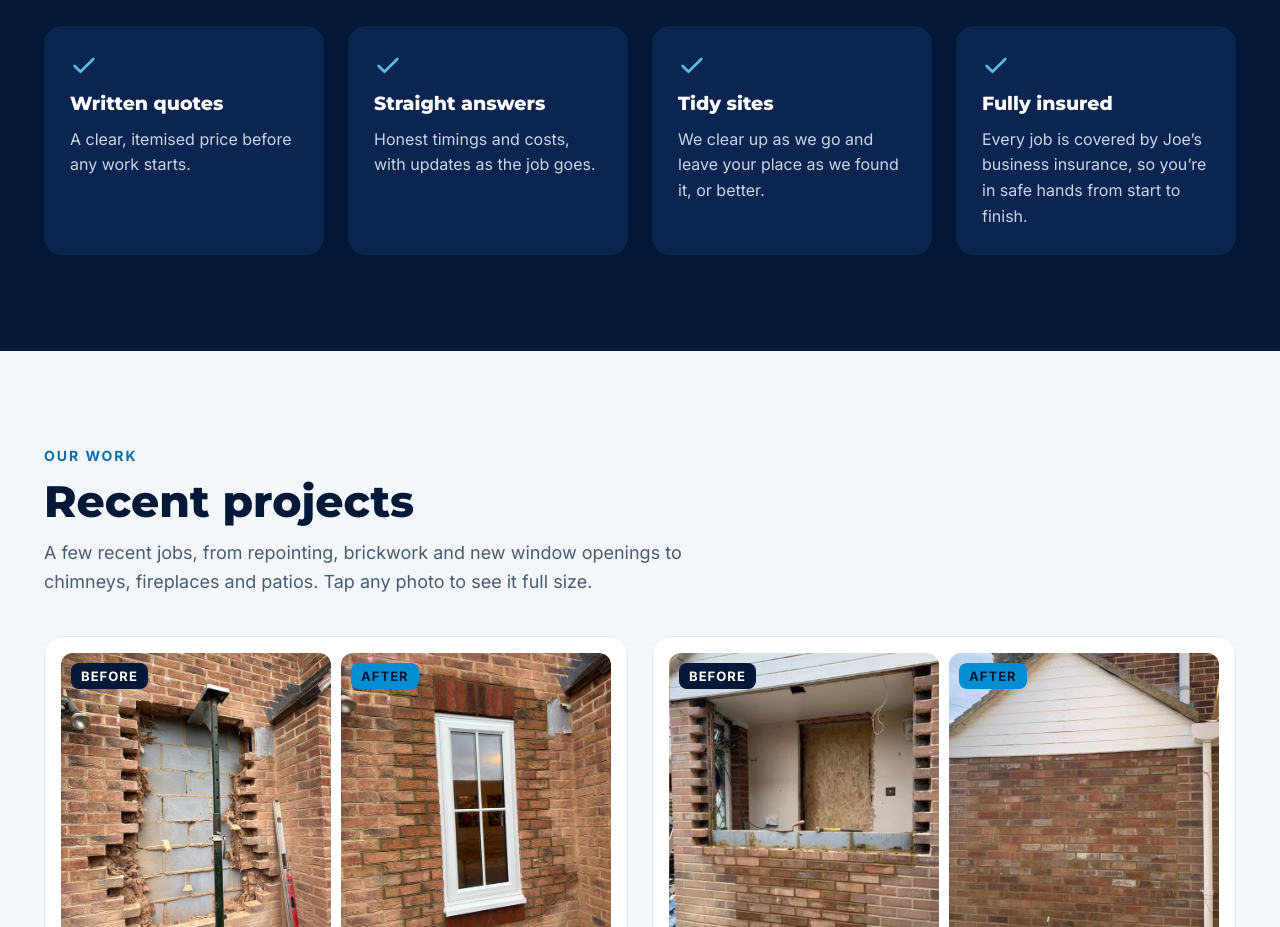
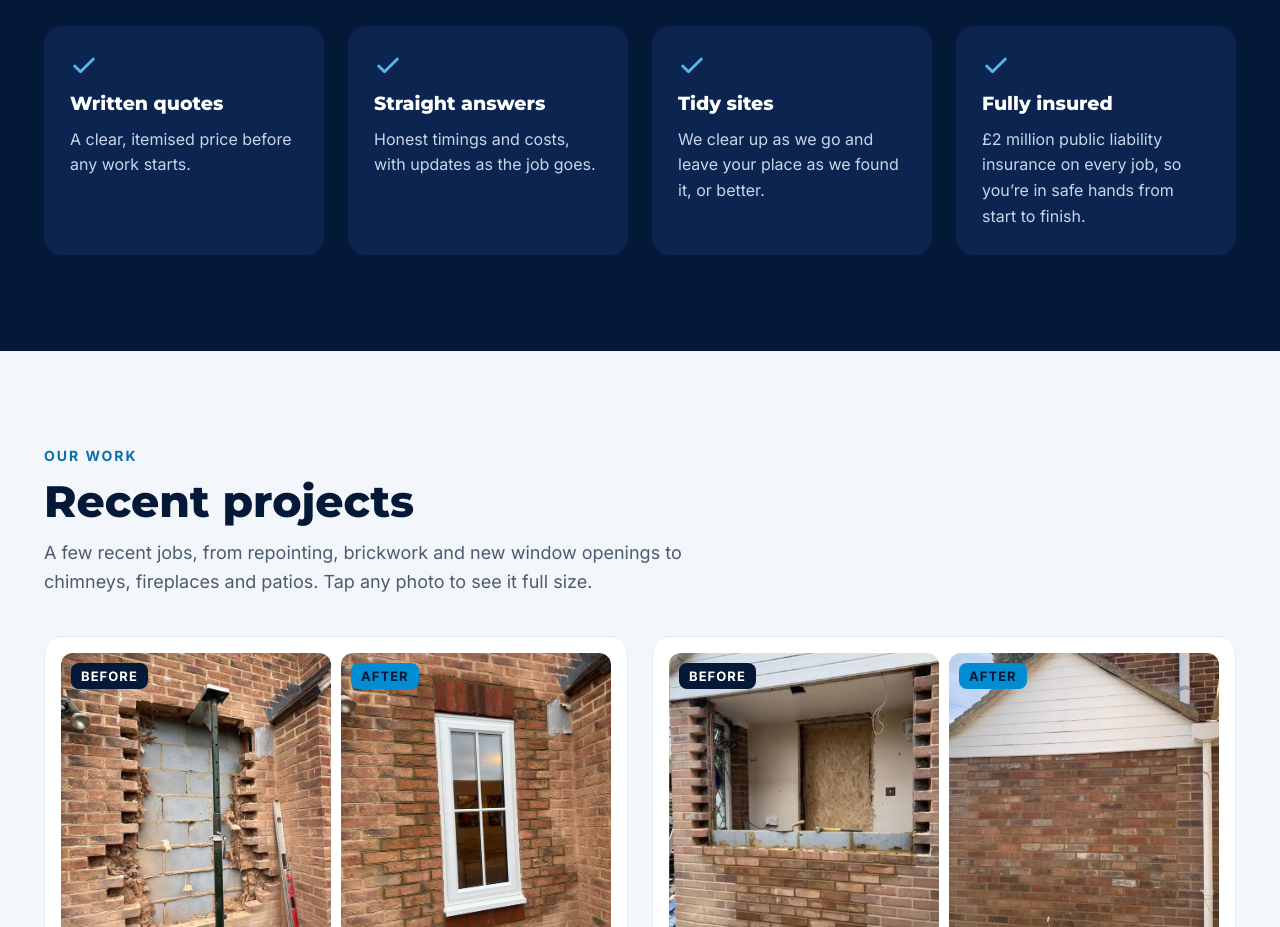
Before and after one commit to billytkid/langley-build, a plain HTML site: page index.html in a window 1280 px wide. Shown: the part 2820-3747 px from the top of the page. Drawn offline with Linux system fonts and the light colour scheme.

Commit message:
State the £2m public liability cover
Co-Authored-By: Claude Opus 5.5 <noreply@anthropic.com>
Claude-Session: https://claude.ai/code/session_01XiYh9A781C4o5sTfbckMqd

```diff
--- a/index.html
+++ b/index.html
@@ -178,7 +178,7 @@ input:focus,select:focus,textarea:focus{outline:3px solid #8ACFF2;outline-offset
 <div style="display: flex; flex-direction: column; gap: 12px; padding: 26px; border-radius: 18px; background: #0B2550">
 <svg width="28" height="28" viewBox="0 0 24 24" fill="none" stroke="#57B7EA" stroke-width="2.4" stroke-linecap="round" stroke-linejoin="round" aria-hidden="true"><path d="M20 6L9 17l-5-5"></path></svg>
 <h3 style="margin: 0; font-family: 'Montserrat', sans-serif; font-weight: 800; font-size: 19px; color: #FFFFFF">Fully insured</h3>
-<p style="margin: 0; font-size: 16px; line-height: 1.6; color: #C9D6E8">Every job is covered by Joe’s business insurance, so you’re in safe hands from start to finish.</p>
+<p style="margin: 0; font-size: 16px; line-height: 1.6; color: #C9D6E8">£2 million public liability insurance on every job, so you’re in safe hands from start to finish.</p>
 </div>
 </div>
 </div>
```
